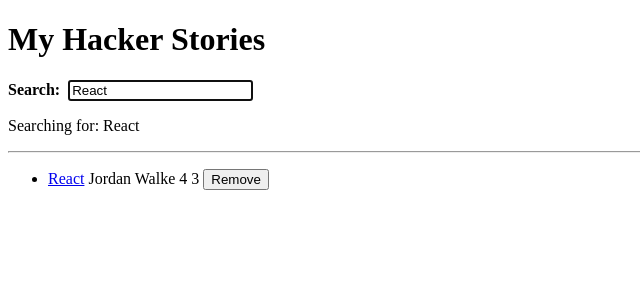
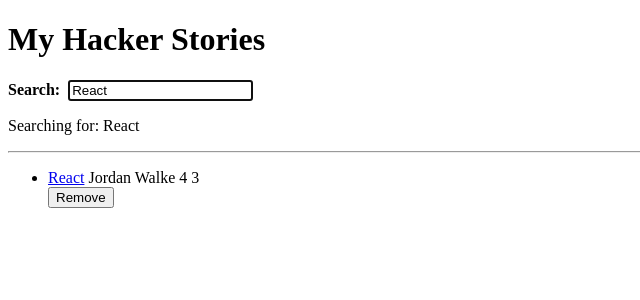
Before and after one commit to 23-kartikey/hacker-stories, a React (Vite) app in the folder hacker-stories/: page / in a window 1280 px wide. Shown: the top 300 px of the page, without its empty margins (0-640 px from the left). Built offline with nearby package versions, Linux system fonts and the light colour scheme; the HTML template or start-up script is replaced by a standard one.

Commit message:
feat: add classes for styling

```diff
--- a/hacker-stories/src/App.tsx
+++ b/hacker-stories/src/App.tsx
@@ -1,5 +1,5 @@
 import React, { useState, useEffect, useRef } from 'react';
-
+import './App.css';
 type Story = {
   title: string;
   url: string;
@@ -69,8 +69,8 @@ type ListProps={
 }
 
 const List=({list, removeItem}: ListProps)=>(
-    <ul>{list.map((item)=>(
-      <Item  key={item.objectID} {...item} removeItem={removeItem} />
+    <ul className="list">{list.map((item)=>(
+      <Item key={item.objectID} {...item} removeItem={removeItem} />
     ))}</ul>
   );
 
@@ -86,13 +86,15 @@ const List=({list, removeItem}: ListProps)=>(
 
   const Item=({title, url, author, points, num_comments, objectID, removeItem}: ItemProps)=>{
     return(
+      <div className="list-item">
       <li>
         <span><a href={url}>{title}</a></span>
         <span> {author} </span>
         <span> {points} </span>
         <span> {num_comments} </span>
-        <button onClick={()=>removeItem(objectID)} type="button">Remove</button>
       </li>
+      <button className="button-85" onClick={()=>removeItem(objectID)} type="button">Remove</button>
+      </div>
     );
   }
 
@@ -112,7 +114,7 @@ const InputWithLabel=({ isFocused, id, value, type="text", handleInput, children
     <>
       <label htmlFor={id}>{children}</label>
       &nbsp;
-      <input autoFocus={isFocused} type={type} id={id} value={value} onChange={handleInput} />
+      <input className="input-search" autoFocus={isFocused} type={type} id={id} value={value} onChange={handleInput} />
     </>
   );
 }
```
